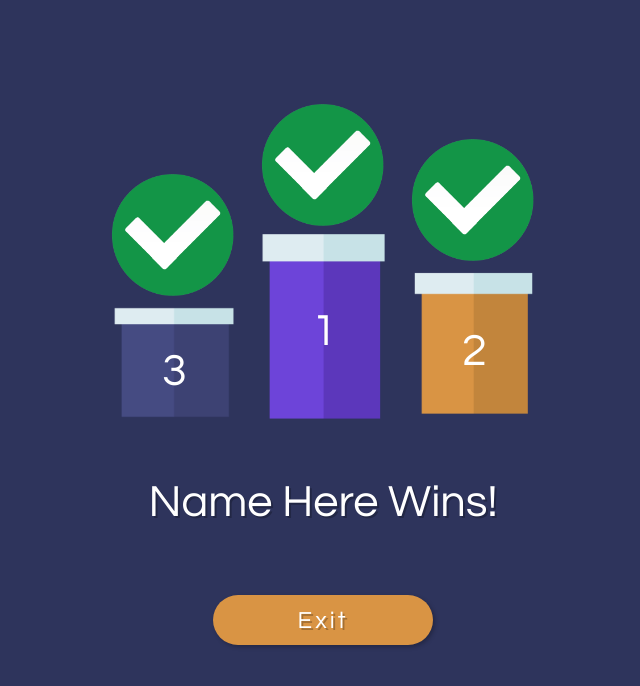
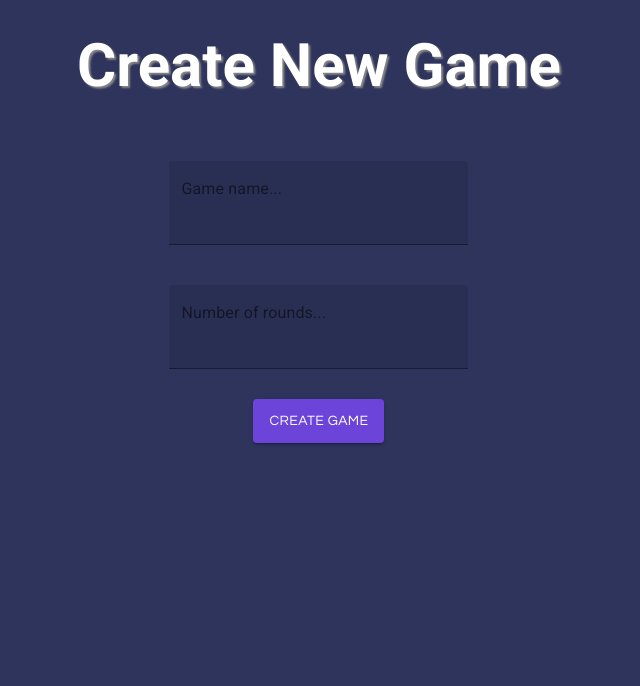
Before and after one commit to katiehawcutt/paragon-team-building-project-frontend, a React (Create React App) app in the folder fact-game/: page / in a window 1280 px wide. Shown: the top 686 px of the page, without its empty margins (317-957 px from the left). Built offline with nearby package versions, Linux system fonts and the light colour scheme.

Commit message:
Create new game addition

```diff
--- a/fact-game/src/App.js
+++ b/fact-game/src/App.js
@@ -11,13 +11,13 @@ function App() {
     return (
         <div className="App">
             {/* <HomePage /> */}
-            {/* <CreateNewGame /> */}
+            <CreateNewGame />
             {/* <EnterFactPage /> */}
             {/* <CountDownTimer /> */}
             {/* <WhoseFactReveal /> */}
             {/* <ChooseFalseFact /> */}
             {/* <FalseFactReveal /> */}
-            <FinalPage />
+            {/* <FinalPage /> */}
         </div>
     )
 }
--- a/fact-game/src/fact-components/CreateNewGame.css
+++ b/fact-game/src/fact-components/CreateNewGame.css
@@ -13,14 +13,21 @@
 }
 
 h1 {
-    font-family: Roboto;
-    font-weight: bold;
+    font-family: 'Questrial';
     font-size: 60px;
     color: white;
     text-shadow: 2px 2px 2px #888888;
+    margin-top: -300px;
+    margin-bottom: 100px;
 }
 
-input {
-    text-align: left;
-    padding-left: 2px;
+body {
+    background-color: #2e345c;
 }
+
+#filled-basic {
+    font-family: 'Questrial';
+    font-size: 20px;
+    color: white;
+    padding: 30px;
+}
--- a/fact-game/src/fact-components/CreateNewGame.js
+++ b/fact-game/src/fact-components/CreateNewGame.js
@@ -1,5 +1,24 @@
 import React, { useState } from 'react'
 import './CreateNewGame.css'
+import Button from '@material-ui/core/Button'
+import { makeStyles } from '@material-ui/core'
+import TextField from '@material-ui/core/TextField'
+
+const useStyles = makeStyles({
+    createGameButton: {
+        margin: '10px',
+        backgroundColor: '#6D44D9',
+        paddingTop: '10px',
+        paddingBottom: '10px',
+        fontFamily: 'Questrial',
+    },
+    gameNameForm: {
+        margin: '20px',
+    },
+    numberOfRoundsForm: {
+        margin: '20px',
+    },
+})
 
 /*  Need information from input stored,
     On button click send info to server/database */
@@ -10,6 +29,7 @@ function CreateNewGame() {
     const [gameName, setGameName] = useState('')
     const [numberOfRounds, setNumberOfRounds] = useState(1)
     const [pageData, setPageData] = useState({})
+    const classes = useStyles()
 
     function handleClick() {
         console.log(gameName)
@@ -22,27 +42,46 @@ function CreateNewGame() {
     return (
         <div className="create-game-container">
             <h1>Create New Game</h1>
-            <input
+            <div>
+                <form
+                    className={classes.gameNameForm}
+                    noValidate
+                    autoComplete="off"
                     onChange={(e) => setGameName(e.target.value)}
-                type="text"
                     value={gameName}
-                className="gameName"
-                placeholder="Game name..."
+                >
+                    <TextField
+                        id="filled-basic"
+                        label="Game name..."
+                        variant="filled"
                     />
-            <input
-                onChange={(e) => setNumberOfRounds(e.target.value)}
-                type="text"
+                </form>
+            </div>
+            <div>
+                <form
+                    className={classes.numberOfRoundsForm}
+                    noValidate
+                    autoComplete="off"
+                    onChange={(e) => setGameName(e.target.value)}
                     value={numberOfRounds}
-                className="roundNumber"
-                placeholder="Number of rounds..."
+                >
+                    <TextField
+                        id="filled-basic"
+                        label="Number of rounds..."
+                        variant="filled"
                     />
-
-            <button
-                className="createGame"
+                </form>
+            </div>
+            <div>
+                <Button
+                    className={classes.createGameButton}
+                    variant="contained"
+                    color="primary"
                     onClick={() => handleClick({ gameName, numberOfRounds })}
                 >
                     Create Game
-            </button>
+                </Button>
+            </div>
         </div>
     )
 }
```
Also changed, not shown: 1 other file (tests, documents, lock files or other folders). Lines whose indentation alone changed are shown as unchanged.
